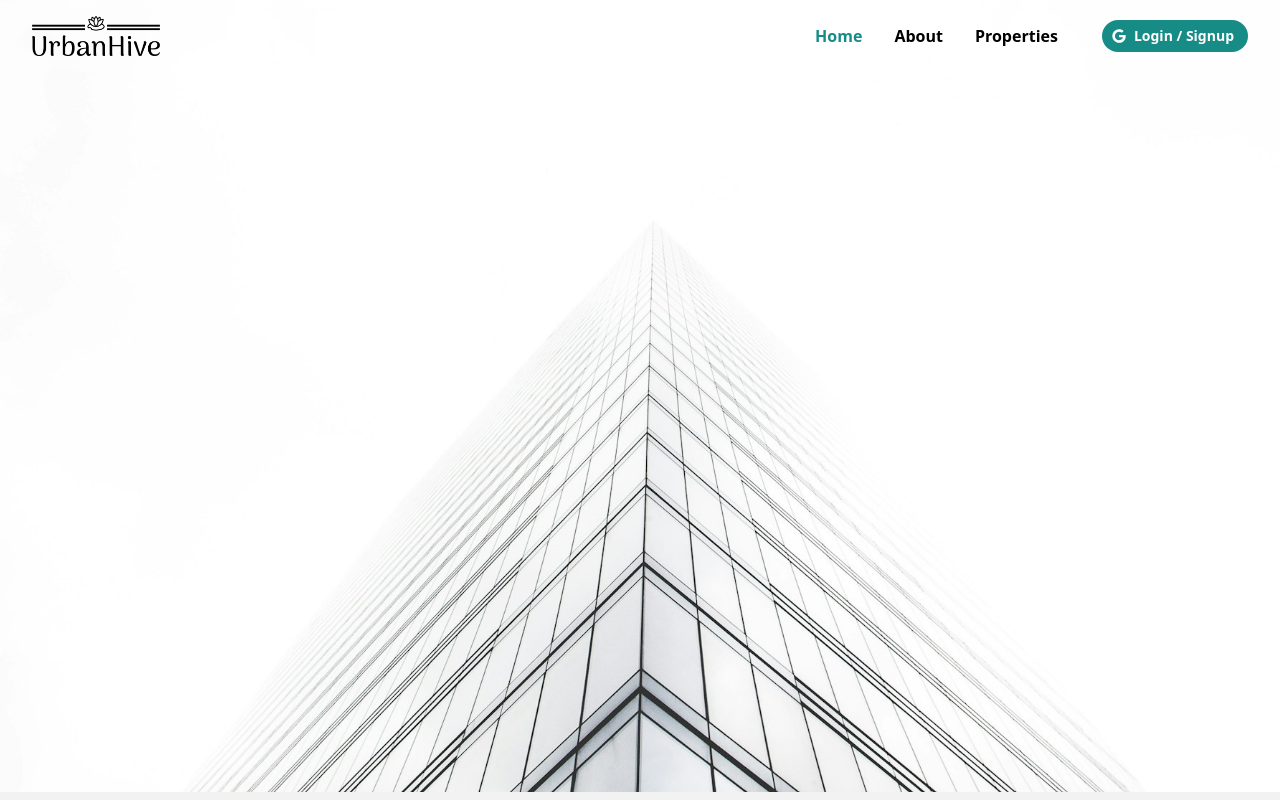
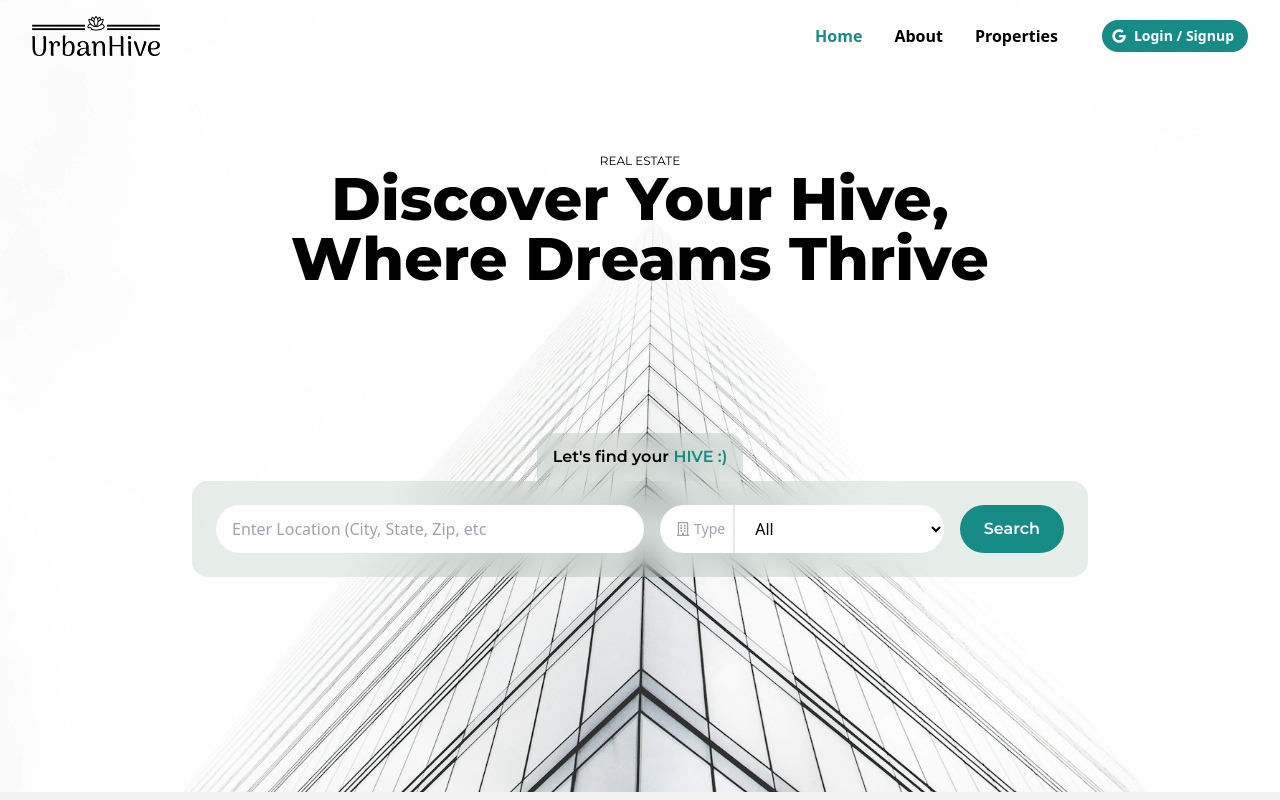
Before and after one commit to yashwanth-gh/UrbanHive-Property_renting_project, a Next.js app: page / in a window 1280 px wide. Built offline with nearby package versions, Linux system fonts and the light colour scheme.

Commit message:
completed landing page

```diff
--- a/app/layout.jsx
+++ b/app/layout.jsx
@@ -13,6 +13,9 @@ const MainLayout = ({ children }) => {
         <html lang='en'>
             <head>
                 <link rel="icon" href="/favicon.png" />
+                <link rel="preconnect" href="https://fonts.googleapis.com" />
+                <link rel="preconnect" href="https://fonts.gstatic.com" crossOrigin='' />
+                <link href="https://fonts.googleapis.com/css2?family=Montserrat:ital,wght@0,100..900;1,100..900&display=swap" rel="stylesheet" />
             </head>
             <body className='bg-background text-foreground'>
                 <Navbar />
--- a/assets/styles/globals.css
+++ b/assets/styles/globals.css
@@ -46,10 +46,6 @@
     --primary: 263, 44%, 41%; /* Primary color remains the same */
     --primary-foreground: 0, 0%, 100%; /* White text on primary background */
 
-    /* Secondary Colors */
-    --secondary: 263, 33%, 53%; /* Secondary color remains the same */
-    --secondary-foreground: 0, 0%, 100%; /* White text on secondary background */
-
     /* Border and Input */
     --border: 0, 0%, 33%; /* Dark grey for borders */
     --input: 0, 0%, 24%; /* Dark grey for input fields */
@@ -70,6 +66,40 @@
     /* Border Radius */
     --radius: 0.5rem; /* Default border radius */
   }
+
+  .montserrat-light {
+    font-family: "Montserrat", sans-serif;
+    font-optical-sizing: auto;
+    font-weight: 300;
+    font-style: normal;
+  }
+
+  .montserrat-regular {
+    font-family: "Montserrat", sans-serif;
+    font-optical-sizing: auto;
+    font-weight: 400;
+    font-style: normal;
+  }
+
+  .montserrat-semibold {
+    font-family: "Montserrat", sans-serif;
+    font-optical-sizing: auto;
+    font-weight: 600;
+    font-style: normal;
+  }
+
+  .montserrat-bold {
+    font-family: "Montserrat", sans-serif;
+    font-optical-sizing: auto;
+    font-weight: 700;
+    font-style: normal;
+  }
+  .montserrat-extra {
+    font-family: "Montserrat", sans-serif;
+    font-optical-sizing: auto;
+    font-weight: 800;
+    font-style: normal;
+  }
 }
 
 @layer utilities {
@@ -79,6 +109,10 @@
 
   .hero {
     @apply relative -mt-20 h-screen flex flex-col justify-center items-center;
+  }
+
+  .hero-content {
+    @apply absolute bottom-2/3 translate-y-3/4 text-center lg:px-28 mx-auto;
   }
 
   #mobile-menu {
--- a/components/Hero.jsx
+++ b/components/Hero.jsx
@@ -1,6 +1,7 @@
 import Image from 'next/image'
 import React from 'react'
 import heroImage from '@/public/images/home/hero-test.jpg'
+import { FaBuilding, FaRegBuilding } from 'react-icons/fa'
 const Hero = () => {
     return (
         <section className="hero">
@@ -9,9 +10,60 @@ const Hero = () => {
                 alt='hero-Image'
                 className='h-full w-full object-cover'
                 fill
+            />
+            <div className='hero-content'>
+                <p className='text-xs montserrat-regular md:text-md'>REAL ESTATE</p>
+                <h1 className=' text-3xl montserrat-extra sm:text-6xl text-balance'>
+                    Discover Your Hive, Where Dreams Thrive
+                </h1>
 
-            />
-            <h1>ryrnsthsy</h1>
+                <div className='mt-10 md:mt-20 lg:mt-36 mx-auto max-w-4xl w-full'>
+                    <div className='inline-block w-fit bg-green-900 bg-opacity-10 backdrop-blur-md rounded-t-2xl px-4 py-3'>
+                        <p className='montserrat-semibold'> Let's find your <span className='text-primary'>HIVE :)</span></p>
+                    </div>
+                    <form
+                        className=" flex flex-col md:flex-row items-center  py-6 px-6 bg-green-900 bg-opacity-10 backdrop-blur-md rounded-2xl"
+                    >
+                        <div className="w-full md:w-3/5 md:pr-2 mb-4 md:mb-0">
+                            <label htmlFor="location" className="sr-only">Location</label>
+                            <input
+                                type="text"
+                                id="location"
+                                placeholder="Enter Location (City, State, Zip, etc"
+                                className="w-full px-4 py-3 rounded-full bg-primary-foreground text-foreground focus:outline-none focus:ring focus:ring-primary"
+                            />
+                        </div>
+                        <div className="w-full md:w-2/5 md:pl-2 flex">
+                            <label htmlFor="property-type" className="sr-only">Property Type</label>
+                            <div className='bg-primary-foreground text-sm text-gray-400 flex justify-normal items-center pl-4 pr-2 rounded-l-full border-r-2'>
+                                <FaRegBuilding />
+                                <p className='text-nowrap'>&nbsp;Type</p>
+                            </div>
+                            <select
+                                id="property-type"
+                                className="w-full px-4 py-3 rounded-r-full bg-primary-foreground text-foreground focus:outline-none"
+
+                            >
+                                <option value="All">All</option>
+                                <option value="Apartment">Apartment</option>
+                                <option value="Studio">Studio</option>
+                                <option value="Condo">Condo</option>
+                                <option value="House">House</option>
+                                <option value="Cabin Or Cottage">Cabin or Cottage</option>
+                                <option value="Loft">Loft</option>
+                                <option value="Room">Room</option>
+                                <option value="Other">Other</option>
+                            </select>
+                        </div>
+                        <button
+                            type="submit"
+                            className="md:ml-4 mt-4 md:mt-0 w-full md:w-auto px-6 py-3 montserrat-semibold rounded-full text-primary-foreground bg-primary focus:outline-none focus:ring focus:ring-primary"
+                        >
+                            Search
+                        </button>
+                    </form>
+                </div>
+            </div>
         </section>
     )
 }
--- a/components/Navbar.jsx
+++ b/components/Navbar.jsx
@@ -158,7 +158,7 @@ const Navbar = () => {
             </div>
 
             {/*// ^--------------------MOBILE MENU--------------------------*/}
-            <div className={`lg:hidden absolute top-full left-0 right-0 transition-transform duration-150 ease-in-out ${isMenuActive ? 'max-h-screen opacity-100' : 'max-h-0 opacity-0 overflow-hidden'}`} id="mobile-menu">
+            <div className={`lg:hidden absolute top-full left-0 right-0 bg-background transition-transform duration-150 ease-in-out ${isMenuActive ? 'max-h-screen opacity-100' : 'max-h-0 opacity-0 overflow-hidden'}`} id="mobile-menu">
                 <div className="flex flex-col bg-white shadow-lg ">
                     <Link
                         href="/"
--- a/tailwind.config.js
+++ b/tailwind.config.js
@@ -22,10 +22,6 @@ module.exports = {
         primary: {
           DEFAULT: "hsl(var(--primary))",
           foreground: "hsl(var(--primary-foreground))",
-        },
-        secondary: {
-          DEFAULT: "hsl(var(--secondary))",
-          foreground: "hsl(var(--secondary-foreground))",
         },
         border: "hsl(var(--border))",
         input: "hsl(var(--input))",
```
